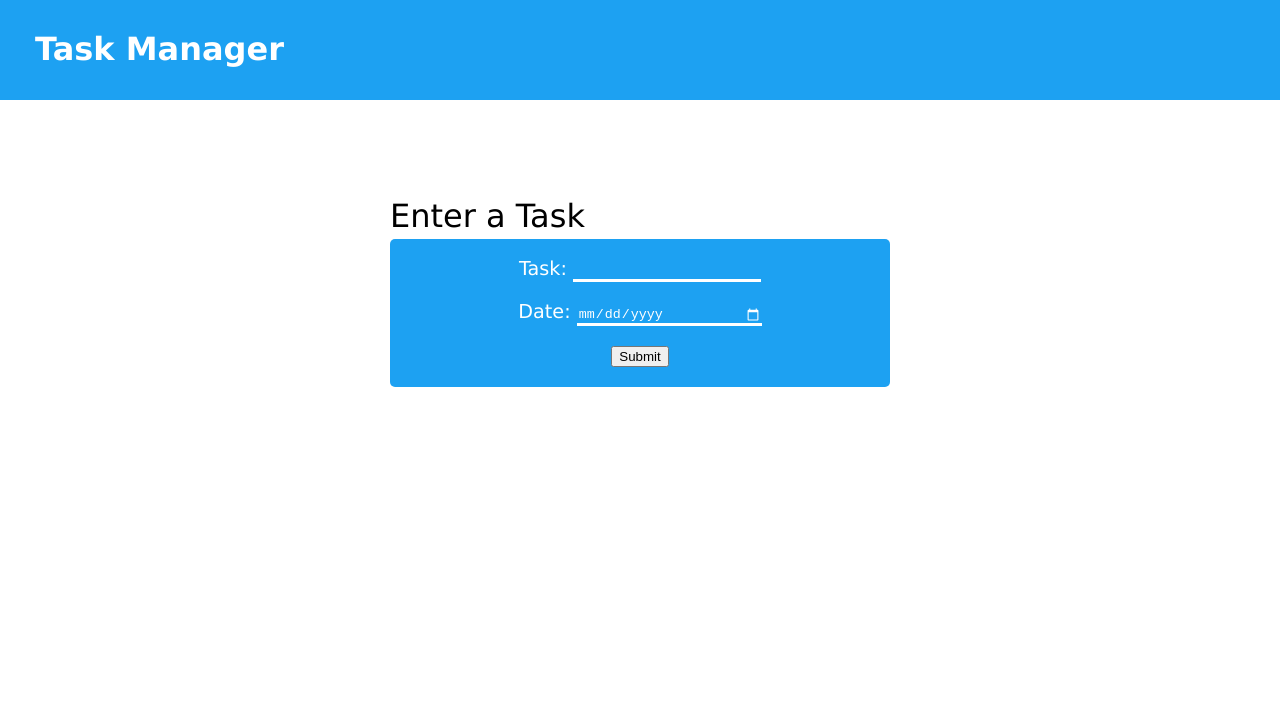
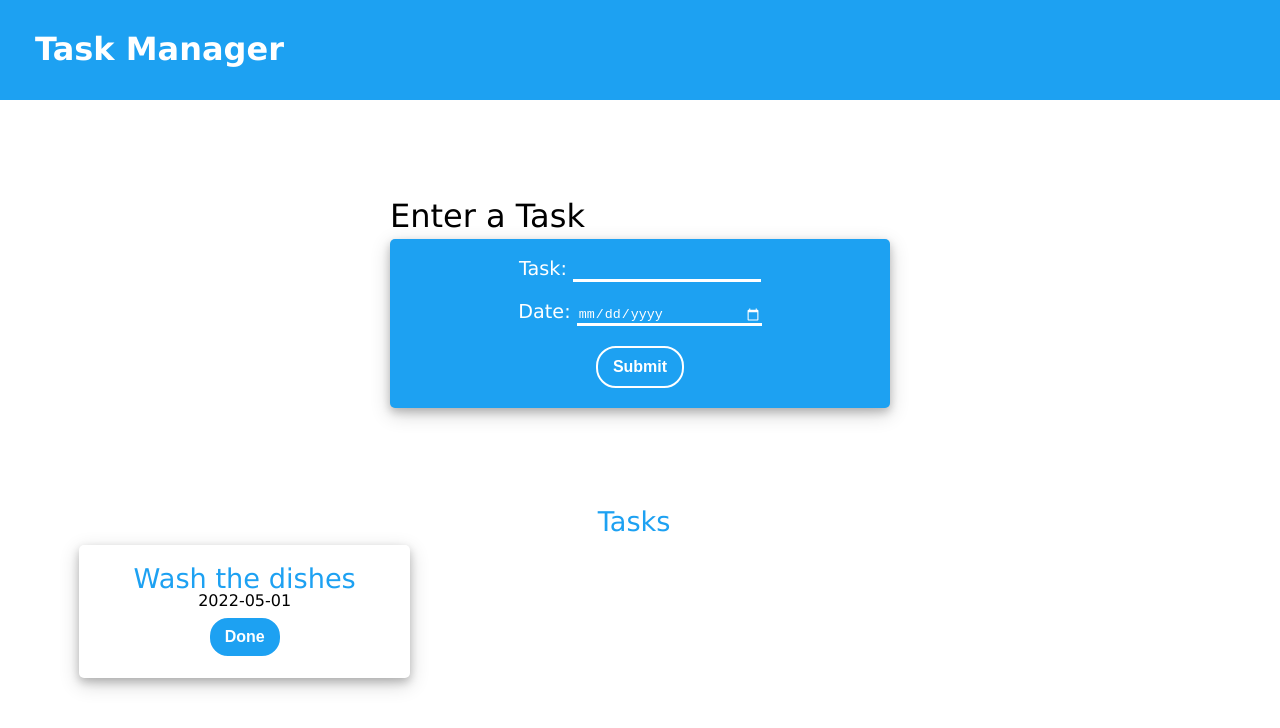
Before and after one commit to arjunsingh14/task-manager, a React (Create React App) app: page / in a window 1280 px wide. Shown: the top 728 px of the page. Built offline with nearby package versions, Linux system fonts and the light colour scheme.

Commit message:
set up form that dynamically renders tasks

```diff
--- a/src/App.js
+++ b/src/App.js
@@ -1,16 +1,30 @@
-import './App.scss';
-import Logobar from './components/Logobar';
-import Form from './components/Form';
-import { useState } from 'react';
+import "./App.scss";
+import Logobar from "./components/Logobar";
+import Form from "./components/Form";
+import { useState } from "react";
+import Tasks from "./components/Tasks";
 
 function App() {
-  const [tasks, setTasks] = useState([]);
+  const generateId = () => {
+    return new Date().getTime().toString() * Math.random();
+  };
+
+  const [tasks, setTasks] = useState([
+    { id: generateId(), taskName: "Wash the dishes", date: "2022-05-01" },
+
+  ]);
+
+  const removeTask = (id) => {
+    const remainingTasks = tasks.filter(elem => elem.id !== id);
+    setTasks(remainingTasks);
+  }
 
 
   return (
     <div className="App">
-      <Logobar/>
-      <Form/>
+      <Logobar />
+      <Form setTasks = {setTasks} tasks = {tasks}/>
+      <Tasks tasks={tasks} remove={removeTask}/>
     </div>
   );
 }
--- a/src/App.scss
+++ b/src/App.scss
@@ -134,8 +134,6 @@ table {
   filter: invert(1);
 }
 
-
-
 $theme-color: #1da1f2;
 
 #logobar {
@@ -166,6 +164,7 @@ $theme-color: #1da1f2;
   }
   form {
     border: none;
+    box-shadow: 0 4px 8px 0 rgba(0, 0, 0, 0.2), 0 6px 20px 0 rgba(0, 0, 0, 0.19);
     border-radius: 5px;
     width: 500px;
     background-color: #1da1f2;
@@ -186,34 +185,96 @@ $theme-color: #1da1f2;
         border-bottom: solid;
         border-color: white;
       }
-
+      button {
+        color: white;
+        font-size: 1rem;
+        font-weight: 900;
+        background-color: $theme-color;
+        padding: 10px 15px 10px 15px;
+        border: solid;
+        border-color: white;
+        border-width: 2px;
+        border-radius: 20px;
+        transition: background-color 0.5s ease;
+        transition: color 0.5s ease;
+      }
+      button:hover {
+        background-color: white;
+        color: $theme-color;
+      }
       input:focus,
       select:focus,
       textarea:focus,
       button:focus {
         outline: none;
       }
-
-
+    }
   }
 }
 
+
+#tasks {
+  text-align: center;
+  margin-top: 75px;
+  display: grid;
+  grid-template-columns: repeat(3, 33%);
+  grid-template-areas: "header header header";
+  padding:25px 50px 25px 50px;
+  h2 {
+    grid-area: header;
+      font-size: 1.7rem;
+      color: #1da1f2;
     }
 
+  div {
+    justify-self: center;
+    margin: 10px;
+    padding: 20px 10px 20px 10px;
+    width: 80%;
+    border: none;
+    box-shadow: 0 4px 8px 0 rgba(0, 0, 0, 0.2), 0 6px 20px 0 rgba(0, 0, 0, 0.19);
+    border-radius: 5px;
+
+    button {
+      margin-top:7px;
+      color: white;
+      font-size: 1rem;
+      font-weight: 900;
+      background-color: $theme-color;
+      padding: 10px 15px 10px 15px;
+      border: solid;
+      border-color: white;
+      border-width: 2px;
+      border-radius: 20px;
+      transition: background-color 0.5s ease;
+      transition: color 0.5s ease;
+    }
+  }
+}
+
+
 @media (max-width: 500px) {
-    article{
+  article {
     text-align: center;
   }
   #task-form {
     width: auto;
-
   }
-    #form-label{width: auto;  font-size: 1.2rem;}
-    .input-sect{
+  #form-label {
+    width: auto;
+    font-size: 1.2rem;
+  }
+  .input-sect {
     margin: 20px;
-        label{font-size: 0.9rem;}
+    label {
+      font-size: 0.9rem;
+    }
     input {
       min-width: 5%;
     }
   }
+  #tasks {
+    display: flex;
+    flex-direction: column;
   }
+}
--- a/src/components/Form.js
+++ b/src/components/Form.js
@@ -1,20 +1,44 @@
 import React from "react";
+import { useState } from "react";
 
-const Form = () => {
+const Form = ({setTasks, tasks}) => {
+
+  const [task, setTask] = useState({taskName: "", date: ""});
+  const onChange = (e) => {
+    const name = e.target.name;
+    const value = e.target.value;
+    setTask({...task, [name]:value});
+
+  }
+  const onSubmit = (e) => {
+    e.preventDefault();
+    if (task.taskName && task.date){
+      const newTask = {...task, id: new Date().getTime().toString()}
+      setTasks([...tasks, newTask]);
+      setTask({ taskName: "", date: "" });
+      console.log(tasks)
+    }
+    else {
+      console.log("error")
+    }
+  }
+
+
+
   return (
     <article className="task-article">
       <h2 id="form-label">Enter a Task</h2>
-      <form action="" id="task-form">
+      <form action="" id="task-form" onSubmit={onSubmit} autoComplete="off">
         <div className="input-sect">
-          <label htmlFor="task">Task: </label>
-          <input type="text" id="task" name="task" />
+          <label htmlFor="taskName">Task: </label>
+          <input type="text" id="taskName" name="taskName" value={task.taskName} onChange={onChange}/>
         </div>
         <div className="input-sect">
           <label htmlFor="date">Date: </label>
-          <input type="date" id="date" name="date" />
+          <input type="date" id="date" value = {task.date} onChange={onChange} name="date" />
         </div>
         <div>
-            <button type="submit">Submit</button>
+            <button type="submit" >Submit</button>
         </div>
       </form>
     </article>
--- /dev/null
+++ b/src/components/Tasks.js
@@ -0,0 +1,20 @@
+import React from 'react'
+
+const Tasks = ({tasks, remove}) => {
+  return (
+    <article id='tasks'>
+        <h2 id="task-header">Tasks</h2>
+        {tasks.map((element)=>{
+            return (
+            <div key={element.id} className="task">
+                <h2>{element.taskName}</h2>
+                <h4>{element.date}</h4>
+                <button type='button' onClick={()=>remove(element.id)}>Done</button>
+            </div>
+            )
+        })}
+    </article>
+  )
+}
+
+export default Tasks
```
Lines whose indentation alone changed are shown as unchanged.
